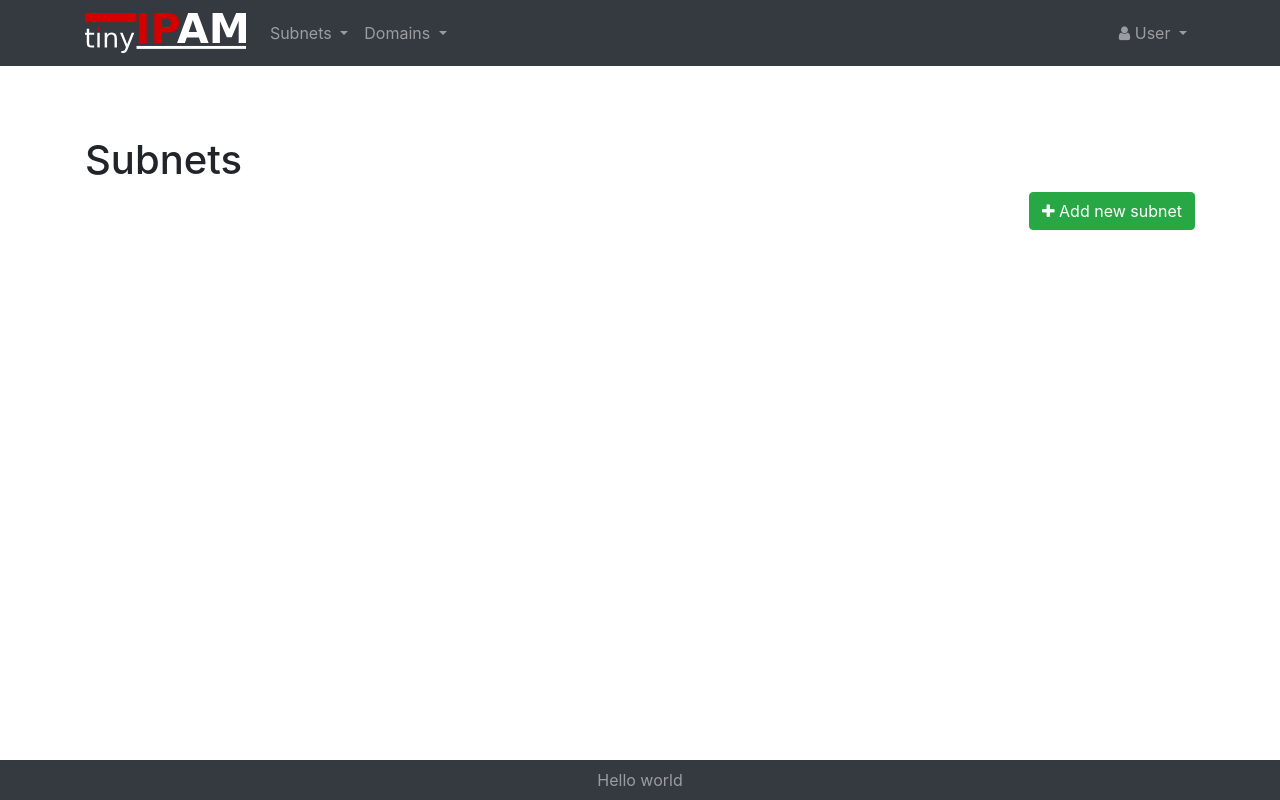
After one commit to marcsello/tinyipam, a Python web app: template tinyipam/templates/subnets.html in a window 1280 px wide. The commit adds this page. Run offline with Jinja, Linux system fonts and the light colour scheme; the template is opened without the code that fills it, so the values that code supplies are empty; some libraries are stand-ins or nearby versions.

Commit message:
Worked on the style

```diff
--- a/tinyipam/app.py
+++ b/tinyipam/app.py
@@ -9,7 +9,7 @@ from model import db
 from utils import register_all_error_handlers
 
 # import views
-from views import HomeView
+from views import OverviewView, SubnetsView
 
 # import API views
 from api_views import SubnetView
@@ -40,7 +40,7 @@ with app.app_context():
 register_all_error_handlers(app)
 
 # register views
-for view in [HomeView]:
+for view in [OverviewView, SubnetsView]:
 	view.register(app, trailing_slash=False)
 
 
--- a/tinyipam/static/style.css
+++ b/tinyipam/static/style.css
@@ -1,10 +1,13 @@
 html,
 body {
   height: 100%;
-  background-color: lightgrey;
 }
 
-div.hello {
-  text-align: center;
-  padding-top: 25vh;
+main {
+  padding-top: 70px;
+  flex: 1 0 auto;
 }
+
+img.logo {
+  height: 2em;
+}
--- /dev/null
+++ b/tinyipam/templates/modules/base.html
@@ -0,0 +1,52 @@
+<!DOCTYPE html>
+<html lang="hu" class="h-100">
+
+<head>
+
+    <meta charset="utf-8" />
+    <meta name="viewport" content="width=device-width, initial-scale=1, shrink-to-fit=no" />
+    <meta name="robots" content="noindex, nofollow, noarchive">
+
+    <title>{% block page_title %}{% endblock %} - tinyIPAM</title>
+
+    {% block includes %}
+        <link rel="stylesheet" href="https://stackpath.bootstrapcdn.com/bootstrap/4.4.1/css/bootstrap.min.css" integrity="sha384-Vkoo8x4CGsO3+Hhxv8T/Q5PaXtkKtu6ug5TOeNV6gBiFeWPGFN9MuhOf23Q9Ifjh" crossorigin="anonymous">
+        <link rel="stylesheet" href="https://maxcdn.bootstrapcdn.com/font-awesome/4.7.0/css/font-awesome.min.css" integrity="sha384-wvfXpqpZZVQGK6TAh5PVlGOfQNHSoD2xbE+QkPxCAFlNEevoEH3Sl0sibVcOQVnN" crossorigin="anonymous">
+        <link rel="stylesheet" href="{{ url_for('static', filename='style.css') }}">
+
+        <script src="https://ajax.googleapis.com/ajax/libs/jquery/3.4.1/jquery.min.js" integrity="sha384-vk5WoKIaW/vJyUAd9n/wmopsmNhiy+L2Z+SBxGYnUkunIxVxAv/UtMOhba/xskxh" crossorigin="anonymous"></script>
+        <script src="https://maxcdn.bootstrapcdn.com/bootstrap/4.4.1/js/bootstrap.min.js" integrity="sha384-wfSDF2E50Y2D1uUdj0O3uMBJnjuUD4Ih7YwaYd1iqfktj0Uod8GCExl3Og8ifwB6" crossorigin="anonymous"></script>
+    {% endblock %}
+
+</head>
+<body class="d-flex flex-column">
+
+    {% include 'modules/navbar.html' %}
+
+    <main>
+        <div class="container">
+
+            <div class="row">
+                <div class="col-12">
+                    <h1>{{ self.page_title() }}</h1>
+                </div>
+            </div>
+
+            {% include 'modules/messages.html' %}
+
+        </div>
+
+        <div class="container">
+            {% block content %}{% endblock %}
+        </div>
+    </main>
+
+
+    <footer class="py-2 bg-dark text-white-50">
+        <div class="container text-center">
+            Hello world
+        </div>
+    </footer>
+
+</body>
+</html>
--- /dev/null
+++ b/tinyipam/templates/modules/messages.html
@@ -0,0 +1,13 @@
+{% with messages = get_flashed_messages(with_categories=true) %}
+    {% if messages %}
+        {% for category, message in messages %}
+            <div class="alert alert-{{ category }} alert-dismissible fade show" role="alert">
+                {{ message }}
+                <button type="button" class="close" data-dismiss="alert" aria-label="Close">
+                    <span aria-hidden="true">&times;</span>
+                </button>
+            </div>
+
+        {% endfor %}
+    {% endif %}
+{% endwith %}
--- /dev/null
+++ b/tinyipam/templates/modules/navbar.html
@@ -0,0 +1,60 @@
+<header class="navbar navbar-expand-lg navbar-dark bg-dark">
+
+
+    <div class="container">
+        <div class="navbar-brand"><a href="/">
+            <img src="{{ url_for('static', filename='logo.svg') }}" class="logo">
+        </a></div>
+
+        <button class="navbar-toggler collapsed" type="button" data-toggle="collapse" data-target="#navbar"
+                aria-controls="navbarSupportedContent" aria-expanded="false">
+            <span class="navbar-toggler-icon"></span>
+        </button>
+
+        <div id="navbar" class="navbar-collapse collapse">
+            <ul class="navbar-nav mr-auto">
+
+                <li class="nav-item dropdown">
+                    <a class="nav-link dropdown-toggle" href="#" id="navbarSubnet" role="button" data-toggle="dropdown"
+                       aria-haspopup="true" aria-expanded="false">
+                        Subnets
+                    </a>
+                    <div class="dropdown-menu" aria-labelledby="navbarSubnet">
+                        <a class="dropdown-item" href={{ url_for("SubnetsView:index")}}><i class="fa fa-list-alt"></i> Manage subnets</a>
+                        <a class="dropdown-item" href="/"><i class="fa fa-plus"></i> New subnet</a>
+                    </div>
+                </li>
+
+                <li class="nav-item dropdown">
+                    <a class="nav-link dropdown-toggle" href="#" id="navbarDomains" role="button" data-toggle="dropdown"
+                       aria-haspopup="true" aria-expanded="false">
+                        Domains
+                    </a>
+                    <div class="dropdown-menu" aria-labelledby="navbarDomains">
+                        <a class="dropdown-item" href="/"><i class="fa fa-list-alt"></i> Manage domains</a>
+                        <a class="dropdown-item" href="/"><i class="fa fa-plus"></i> New domain</a>
+                    </div>
+                </li>
+
+            </ul>
+
+            <ul class="navbar-nav">
+                <li class="nav-item dropdown">
+                    <a class="nav-link dropdown-toggle" href="#" id="navbarUserDropdown" role="button"
+                       data-toggle="dropdown" aria-haspopup="true" aria-expanded="false">
+                        <i class="fa fa-user"></i> User
+                    </a>
+                    <div class="dropdown-menu dropdown-menu-right" aria-labelledby="navbarUserDropdown">
+                        <a class="dropdown-item" href="/"><i class="fa fa-address-card"></i> Profile</a>
+                        <a class="dropdown-item" href="/"><i class="fa fa-wrench"></i> Manage site</a>
+                        <div class="dropdown-divider"></div>
+                        <a class="dropdown-item" href="/"><i class="fas fa-sign-out-alt"></i> Logout</a>
+                    </div>
+                </li>
+            </ul>
+        </div>
+
+    </div>
+
+
+</header>
--- /dev/null
+++ b/tinyipam/templates/subnets.html
@@ -0,0 +1,22 @@
+{% extends "modules/base.html" %}
+
+{% block page_title %}Subnets{% endblock %}
+
+{% block content %}
+
+<div class="row">
+    <div class="col-12">
+        <a class="btn btn-success float-right" href="#"><i class="fa fa-plus"></i> Add new subnet</a>
+    </div>
+</div>
+
+
+<div class="row my-4">
+    <div class="col-12">
+
+
+    </div>
+
+</div>
+
+{% endblock %}
--- a/tinyipam/views/__init__.py
+++ b/tinyipam/views/__init__.py
@@ -1,2 +1,3 @@
 #!/usr/bin/env python3
-from .home_view import HomeView
+from .overview_view import OverviewView
+from .subnets_view import SubnetsView
```
Also changed, not shown: tinyipam/templates/base.html (deleted, +0 -21 lines), tinyipam/templates/domain.html (added, +7 -0 lines), tinyipam/templates/domains.html (added, +7 -0 lines), tinyipam/templates/home.html (deleted, +0 -9 lines), tinyipam/templates/overview.html (added, +7 -0 lines), tinyipam/templates/subnet.html (added, +7 -0 lines), tinyipam/views/overview_view.py (renamed from tinyipam/views/home_view.py, +2 -6 lines), tinyipam/views/subnets_view.py (added, +8 -0 lines), tinyipam/static/logo.svg (added).
